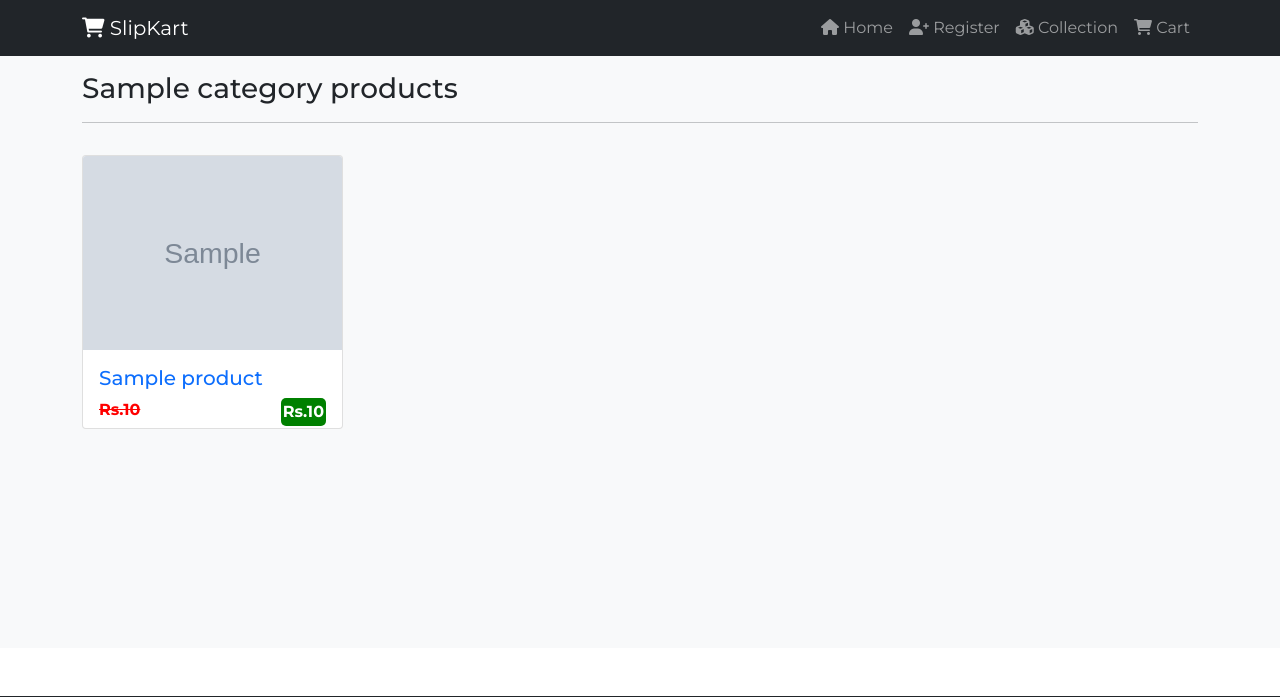
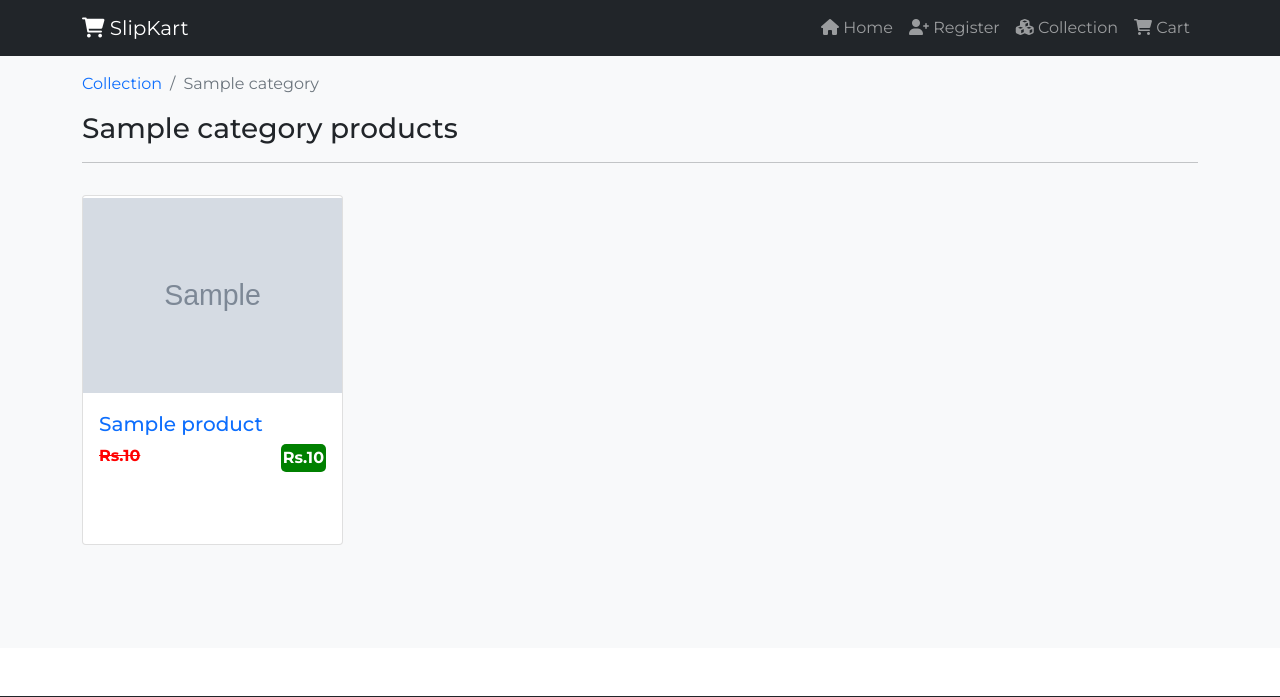
Before and after one commit to shafeer2511/E-Commerce, a Django app: a page that uses shop/templates/shop/products/products.html in a window 1280 px wide. Shown: the top 697 px of the page. Run offline with Django 5.2, Linux system fonts and the light colour scheme; tables that the repository leaves empty hold one stand-in row (values such as "Sample post"); grey boxes marked "Sample" are stand-in pictures.

Commit message:
Update products.html

```diff
--- a/shop/templates/shop/products/products.html
+++ b/shop/templates/shop/products/products.html
@@ -1,14 +1,23 @@
 {% extends "shop/layouts/main.html" %}
 {% block title %}
-<title> SlipKart</title>
+<title>SlipKart</title>
 {% endblock title %}
 {% block content %}
 <section class='bg-light py-4 my-5' style="min-height:600px;">
   <div class='container'>
       <div class='row'>
           <div class='col-12'>
+              <!-- Breadcrumbs -->
+              <nav aria-label="breadcrumb">
+                  <ol class="breadcrumb">
+                      <li class="breadcrumb-item"><a href="{% url 'collection' %}">Collection</a></li>
+                      <li class="breadcrumb-item active" aria-current="page">{{ category_name }}</li>
+                  </ol>
+              </nav>
+              <!-- End Breadcrumbs -->
+
               <div class='mb-3'>
-                  <h3> {{category_name }} products</h3>
+                  <h3>{{ category_name }} products</h3>
                   <hr style="border-color:#b8bfc2">
               </div>
           </div>
@@ -16,13 +25,17 @@
       <div class="row"> <!-- Row for the grid -->
           {% for item in products %}
           <div class="col-md-4 col-lg-3">
-              <div class="card my-3">
-                  <img src="{{ item.product_image.url }}" class="card-img-top" alt="Categories">
+              <div class="card my-3" style="height: 350px; display: flex; flex-direction: column;">
+                  <div style="height: 200px; overflow: hidden;">
+                      <img src="{{ item.product_image.url }}" class="card-img-top" alt="Categories" style="width: 100%; height: 100%; object-fit: contain;">
+                  </div>
                   <a href="{% url 'product_details' category_name item.name %}">
-                      <div class="card-body">
+                      <div class="card-body d-flex flex-column justify-content-between" style="flex-grow: 1;">
                           <h5 class="card-title text-primary">{{ item.name }}</h5>
-                          <span class="float-start old_price"><s>Rs.{{ item.original_price | stringformat:'d'}}</s></span>
-                          <span class="float-end new_price">Rs.{{ item.selling_price | stringformat:'d' }}</span>
+                          <div>
+                              <span class="float-start old_price"><s>Rs.{{ item.original_price | stringformat:'d' }}</s></span>
+                              <span class="float-end new_price">Rs.{{ item.selling_price | stringformat:'d' }}</span>
+                          </div>
                       </div>
                   </a>
               </div>
@@ -31,5 +44,4 @@
       </div>
   </div>
 </section>
-
 {% endblock content %}
```
